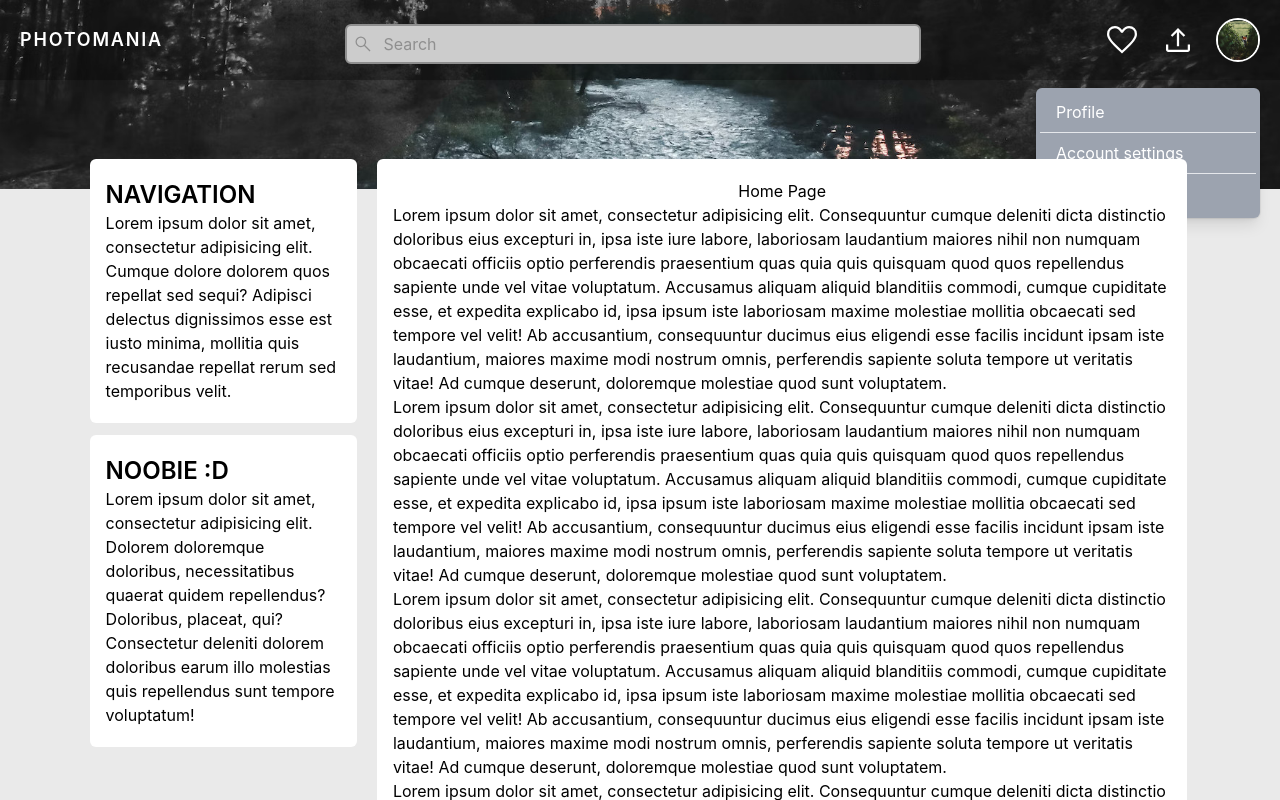
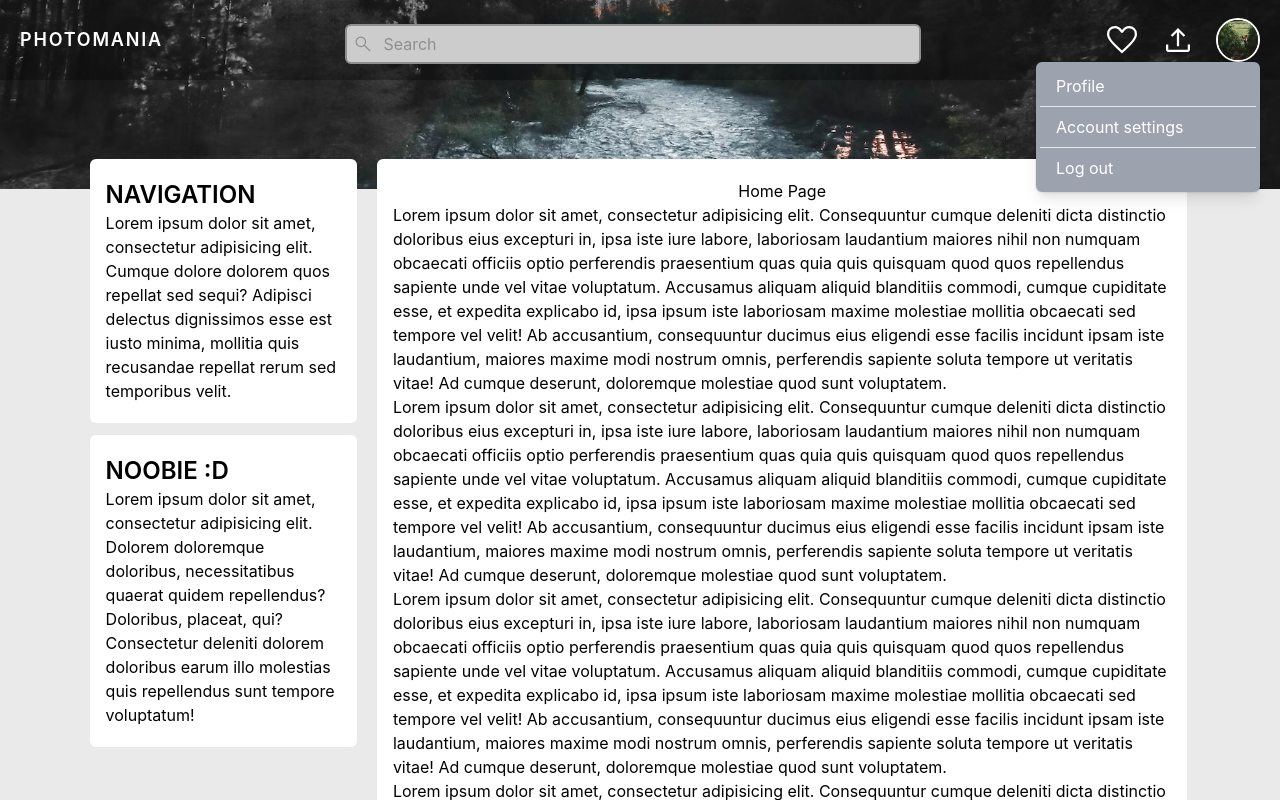
Before and after one commit to twarixx/Photomania, a React (Create React App) app in the folder client/: page / in a window 1280 px wide. Both pictures are taken after a click on the button 1238 px from the left and 40 px from the top of the page. Shown: the top 800 px of the page. Built offline with nearby package versions, Linux system fonts and the light colour scheme.

Commit message:
Bugfixes

```diff
--- a/client/src/App.js
+++ b/client/src/App.js
@@ -19,20 +19,20 @@ function App() {
                     </div>
                 </div>
 
-                <div className="sm:mx-[7%] flex">
+                <div className="sm:mx-[7%] flex mt-0 sm:mt-[-30px] z-0">
                     <div className="hidden sm:flex flex-col w-2/6 space-y-3 z-20">
-                        <div className="hidden sm:block w-auto rounded-none sm:rounded-md px-4 py-5 ml-30 w-2/6 mt-0 sm:mt-[-30px] bg-white text-black z-20">
+                        <div className="hidden sm:block w-auto rounded-none sm:rounded-md px-4 py-5 ml-30 w-2/6 bg-white text-black z-20">
                             <h1 className="text-2xl font-semibold">NAVIGATION</h1>
                             <p>Lorem ipsum dolor sit amet, consectetur adipisicing elit. Cumque dolore dolorem quos repellat sed sequi? Adipisci delectus dignissimos esse est iusto minima, mollitia quis recusandae repellat rerum sed temporibus velit.</p>
                         </div>
-                        <div className="hidden sm:block w-auto rounded-none sm:rounded-md px-4 py-5 ml-30 w-2/6 mt-0 sm:mt-[-30px] bg-white text-black z-20">
+                        <div className="hidden sm:block w-auto rounded-none sm:rounded-md px-4 py-5 ml-30 w-2/6 bg-white text-black z-20">
                             <h1 className="text-2xl font-semibold">NOOBIE :D</h1>
                             <p>Lorem ipsum dolor sit amet, consectetur adipisicing elit. Dolorem doloremque doloribus, necessitatibus quaerat quidem repellendus? Doloribus, placeat, qui? Consectetur deleniti dolorem doloribus earum illo molestias quis repellendus sunt tempore voluptatum!</p>
                         </div>
                     </div>
 
-                    <div className="rounded-none sm:rounded-md mx-[3px] sm:ml-[20px] px-4 py-5 w-full mt-0 sm:mt-[-30px] bg-white h-full text-black z-20">
-                        <Routes>
+                    <div className="rounded-none relative sm:rounded-md mx-[3px] sm:ml-[20px] px-4 py-5 w-full bg-white h-full text-black z-20">
+                        <Routes>3
                             <Route path="/" element={<HomePage/>}/>
                             <Route path="/:username" element={<UserPage/>}/>
                             <Route path="/post/:postid" element={<PostPage/>}/>
--- a/client/src/components/Header.js
+++ b/client/src/components/Header.js
@@ -120,8 +120,10 @@ function showSearch({handleSubmit}) {
 function userDropdown() {
     return (
         <Menu>
+            <div className="flex flex-col z-30">
+
             <Menu.Button><img
-                className="w-9 sm:w-11 aspect-square object-cover rounded-full border-2 border-solid border-white"
+                className="w-9 sm:w-11 aspect-square object-cover rounded-full border-2 border-solid border-white relative"
                 title="Esmay" src="/images/profile_pictures/esmay.jpg" alt="Profile Pic"/></Menu.Button>
             <Transition
                 enter="transition duration-100 ease-out"
@@ -132,8 +134,8 @@ function userDropdown() {
                 leaveTo="transform scale-95 opacity-0"
             >
                 <Menu.Items
-                    className="absolute right-0 mt-12 w-56 origin-top-right divide-y divide-gray-100 rounded-md bg-gray-400 shadow-lg ring-1 ring-black ring-opacity-5 focus:outline-none">
-                    <div className="px-1 py-1 ">
+                    className="absolute right-0 z-[300] w-56 rounded-md bg-gray-400 shadow-lg ring-1 ring-black ring-opacity-5 focus:outline-none">
+                    <div className="z-[100] px-1 py-1 ">
                         <Menu.Item>
                             <Link to="/esmay"><p className="px-4 py-2 border-b hover:bg-gray-700">Profile</p></Link>
                         </Menu.Item>
@@ -147,6 +149,7 @@ function userDropdown() {
                     </div>
                 </Menu.Items>
             </Transition>
+            </div>
         </Menu>
     )
 }
```
